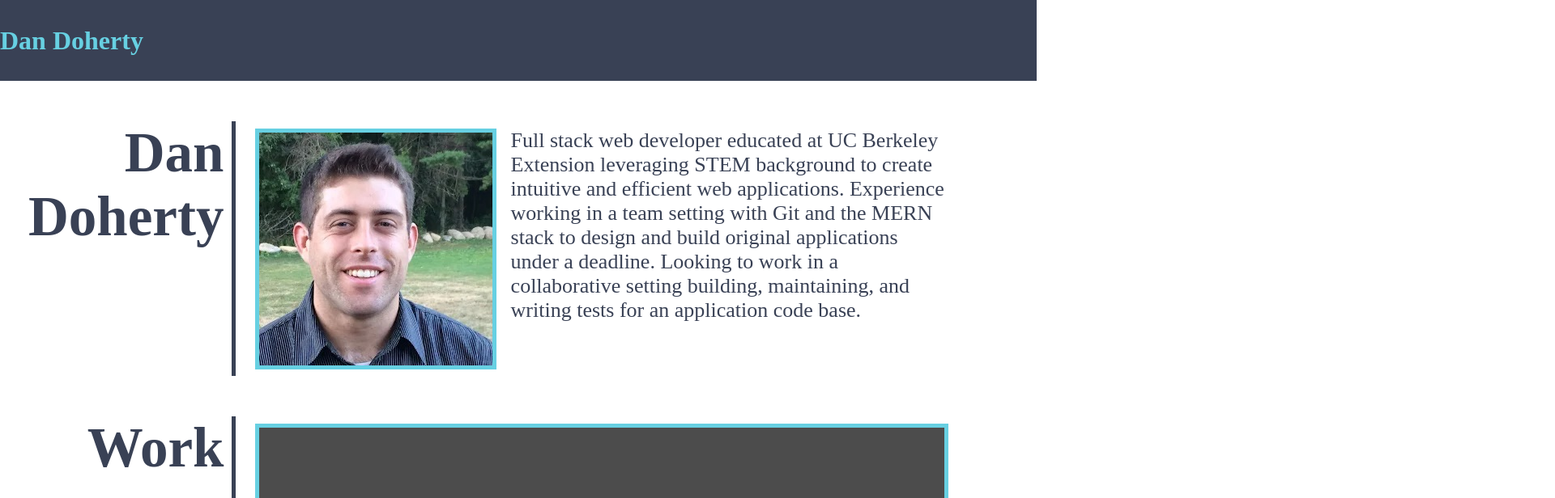
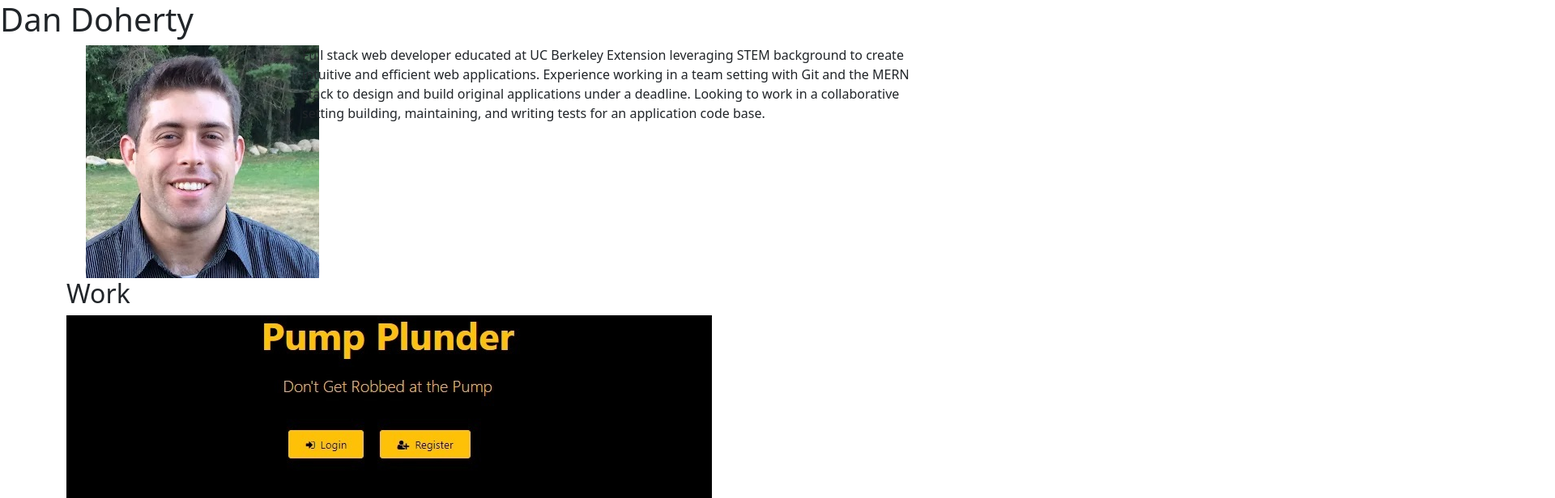
Before and after one commit to ddoherty6/portfolio, a React (Create React App) app in the folder client/: page / in a window 1280 px wide. Shown: the top 616 px of the page at 81% size, 1920 px wide, since content can reach past the window. Built offline with nearby package versions, Linux system fonts and the light colour scheme.

Commit message:
begin implementing react-bootstrap

```diff
--- a/client/src/App.js
+++ b/client/src/App.js
@@ -2,9 +2,10 @@ import React, { useState } from 'react';
 import Header from './components/Header';
 import AboutMe from './components/AboutMe';
 import Project from './components/Project';
-import Contact from './components/Contact';
-import Resume from './components/Resume';
+// import Contact from './components/Contact';
+// import Resume from './components/Resume';
 import Footer from './components/Footer';
+import Container from 'react-bootstrap/Container';
 
 function App() {
    const [nav, setNav] = useState("AboutMe");
@@ -14,11 +15,11 @@ function App() {
       {/* <Header nav={nav} setNav={setNav}/> */}
       <Header />
 
-      <section className="hero">
+      {/* <section className="hero">
             <div className="stylebox">
                 <h3>Always Send It.</h3>
             </div>
-        </section>
+        </section> */}
 
 
       {/* {nav==="AboutMe" && <AboutMe />}
@@ -26,10 +27,18 @@ function App() {
       {nav==="Contact" && <Contact />}
       {nav==="Resume" && <Resume />} */}
 
-      <AboutMe />
-      <Project />
 
-      <Footer />
+      <Container>
+        <AboutMe />
+        <Project />
+        <Footer />
+      </Container>
+
+
+
+
+
+
     </div>
   );
 }
--- a/client/src/components/AboutMe/index.js
+++ b/client/src/components/AboutMe/index.js
@@ -1,24 +1,28 @@
 import dataFeed from "../../dataFeed";
 import profpic from "../../assets/images/profpic.jpg"; // this is the only way I could get the image to draw
+import Container from "react-bootstrap/Container";
 const aboutMeData = dataFeed[0];
 
 function AboutMe() {
     return (
-        <main id="about-me" key="about-me">
-            <div className="indent">
-                <h2>Dan Doherty</h2>
-            </div>
+        <Container className="row">
+            {/* <main id="about-me" key="about-me"> */}
 
-            <section className="bio">
+            <Container className="col-3">
+                <img src={profpic} alt="" />
+            </Container>
+            <Container className="col-9">
+                <section className="bio">
+                    <p>
+                        {aboutMeData.text}
+                    </p>
+                </section>
+            </Container>
 
-                <img src={profpic} alt="" />
 
-                <p>
-                {aboutMeData.text}
-                </p>
 
-            </section>
-        </main>
+            {/* </main> */}
+        </Container>
     );
 }
 
--- a/client/src/index.css
+++ b/client/src/index.css
@@ -12,7 +12,7 @@ code {
     monospace;
 } */
 
-:root {
+/* :root {
   --blue-gray: #394155;
   --powder-blue: #67d0e2;
 }
@@ -21,28 +21,28 @@ code {
   box-sizing: border-box;
   margin: 0;
   padding: 0;
-}
+} */
 
 /* body { */
   /* font-family: Arial, Helvetica, sans-serif; */
 /*} */
 
-.stylebox { /*found throughout the page*/
+/* .stylebox {
     background-color: var(--powder-blue);
     color: var(--blue-gray);
     align-items: center;
-}
+}  */
 
-header {
+/* header {
     background-color: var(--blue-gray);
     color: var(--powder-blue);
     display: flex;
     justify-content: space-between;
     height: 100px;
     align-items: center;
-}
+} */
 
-header .stylebox {
+/* header .stylebox {
   padding-left: 4%;
   width: 25%;
   height: 80%;
@@ -70,7 +70,7 @@ header nav .nav-item {
 header nav .nav-item a {
   text-decoration: none;
   color: var(--powder-blue);
-}
+} */
 
 /* .hero {
   background-image: url('./assets/images/jeremy-bishop-iftBhUFfecE-unsplash.jpg');
@@ -80,7 +80,7 @@ header nav .nav-item a {
   height: 200px;
 } */
 
-.hero::after { /*using pseudo-element to position tagline in the hero*/
+/* .hero::after {
   width: 100%;
   height: 100%;
   position: relative;
@@ -93,13 +93,13 @@ header nav .nav-item a {
   font-size: 36px;
 
   display: none;
-}
+} */
 
 /* main section img {
   border-radius: 5%;
 } */
 
-main {
+/* main {
   display: flex;
   margin: 50px 100px 50px 0px;
 }
@@ -281,10 +281,10 @@ align-items: center;
 footer .contact-info .contact-item a {
 text-decoration: none;
 color: var(--blue-gray);
-}
+} */
 
 /* MEDIA QUERY FOR SMALLER DESKTOP SCREENS AND SMALLER */
-@media screen and (max-width: 1024px) {
+/* @media screen and (max-width: 1024px) {
 
   header .stylebox h1 {
     font-size: 30px;
@@ -323,10 +323,10 @@ color: var(--blue-gray);
   footer .contact-info {
     width: 100%;
   }
-}
+} */
 
 /* MEDIA QUERY FOR TABLETS AND SMALLER */
-@media screen and (max-width: 768px) {
+/* @media screen and (max-width: 768px) {
   header {
     display: block;
     height: 175px;
@@ -364,7 +364,7 @@ color: var(--blue-gray);
 }
 
 /* MEDIA QUERY FOR MOBILE PHONES AND SMALLER */
-@media screen and (max-width: 575px) {
+/* @media screen and (max-width: 575px) {
   header {
     height: 400px;
   }
@@ -381,4 +381,4 @@ color: var(--blue-gray);
   .hero {
     display: none;
   }
-}
+} */
--- a/client/src/index.js
+++ b/client/src/index.js
@@ -3,6 +3,9 @@ import ReactDOM from 'react-dom';
 import './index.css';
 import App from './App';
 import reportWebVitals from './reportWebVitals';
+
+// Importing Bootstrap
+import 'bootstrap/dist/css/bootstrap.min.css';
 
 ReactDOM.render(
   <React.StrictMode>
```
